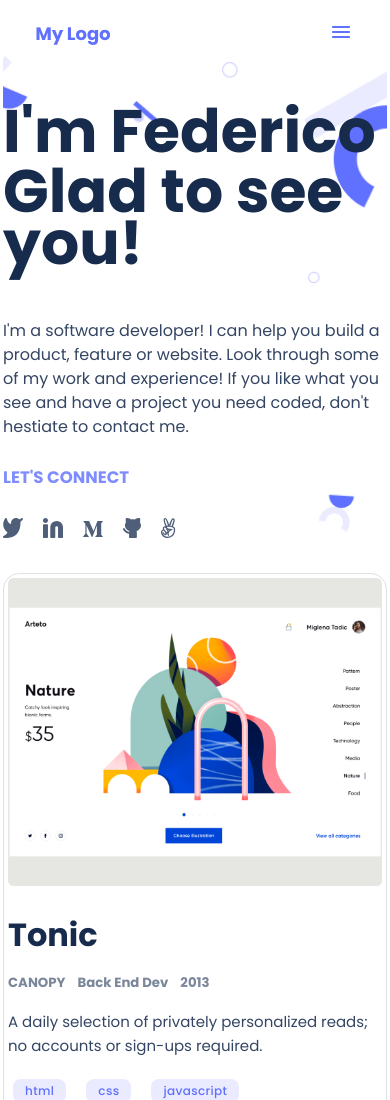
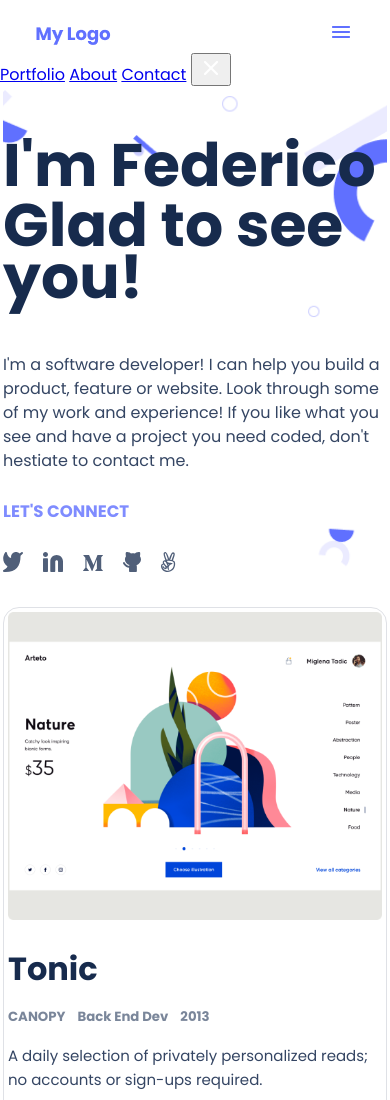
Before and after one commit to eserengo/Portfolio-setup, a website: page index.html in a window 390 px wide. Shown: the top 1100 px of the page. Drawn offline with Linux system fonts and the light colour scheme.

Commit message:
Added mobile menu HTML layout, pair-programming with Kanza Tehreem

```diff
--- a/index.html
+++ b/index.html
@@ -25,6 +25,12 @@
         <a href="#about-myself"><img src="./images/About.png" alt="about" class="icon"></a>
         <a href="#contact-primary-text"><img src="./images/Contact.png" alt="contact" class="icon"></a>
       </div>
+    </nav>
+    <nav id="mobile-menu">
+      <a href="#portfolio-bookmark">Portfolio</a>
+      <a href="#about-myself">About</a>
+      <a href="#contact-primary-text">Contact</a>
+      <button type="button" id="cancel-btn"><img src="./images/Icon-Cancel.png" id="cancel-icon"></button>
     </nav>
   </header>
   <main class="container">
```
Also changed, not shown: images/Icon-Cancel.png (added).
